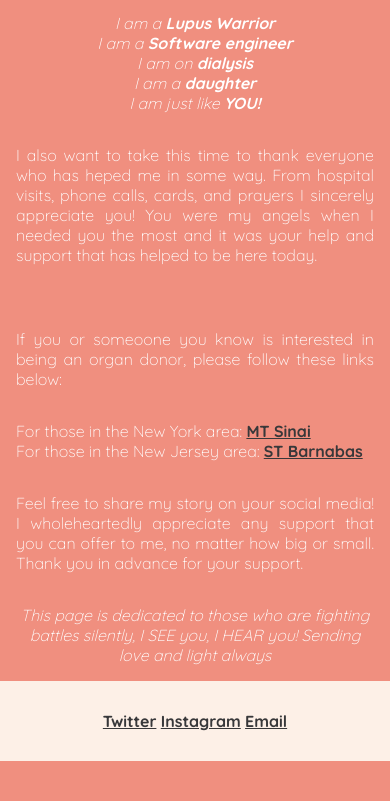
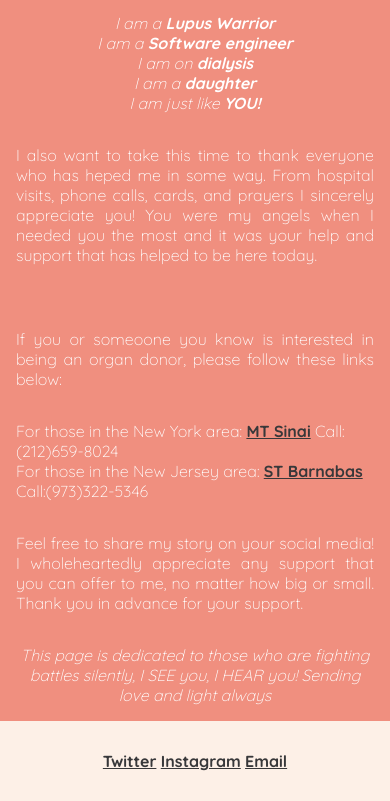
Before and after one commit to gURLmeetsCode/kidney-for-kelly, a plain HTML site: page index.html in a window 390 px wide. Shown: the part 2219-3020 px from the top of the page. Before the commit the page ends 2980 px from the top, so only its background shows below. Drawn offline with Linux system fonts and the light colour scheme.

Commit message:
added phone nums

```diff
--- a/index.html
+++ b/index.html
@@ -48,8 +48,8 @@
                 If you or someoone you know is interested in being an organ donor, please follow these links below:<br>
             </p>
             <ul>
-                <li>For those in the New York area: <a href="https://www.mountsinai.org/care/transplant/services/living-donor">MT Sinai</a></li>
-                <li>For those in the New Jersey area: <a href="https://www.rwjbh.org/saint-barnabas-medical-center/treatment-care/transplant-services/types-of-transplants/kidney-pancreas-transplant/the-living-donor-institute/living-donor-referral-forms/">ST Barnabas</a></li>
+                <li>For those in the New York area: <a href="https://www.mountsinai.org/care/transplant/services/living-donor">MT Sinai</a> Call:(212)659-8024</li>
+                <li>For those in the New Jersey area: <a href="https://www.rwjbh.org/saint-barnabas-medical-center/treatment-care/transplant-services/types-of-transplants/kidney-pancreas-transplant/the-living-donor-institute/living-donor-referral-forms/">ST Barnabas</a> Call:(973)322-5346</li>
             </ul>
             <p>
                 Feel free to share my story on your social media! I wholeheartedly appreciate any support that you can offer to me, no matter how big or small. Thank you in advance for your support.
```
